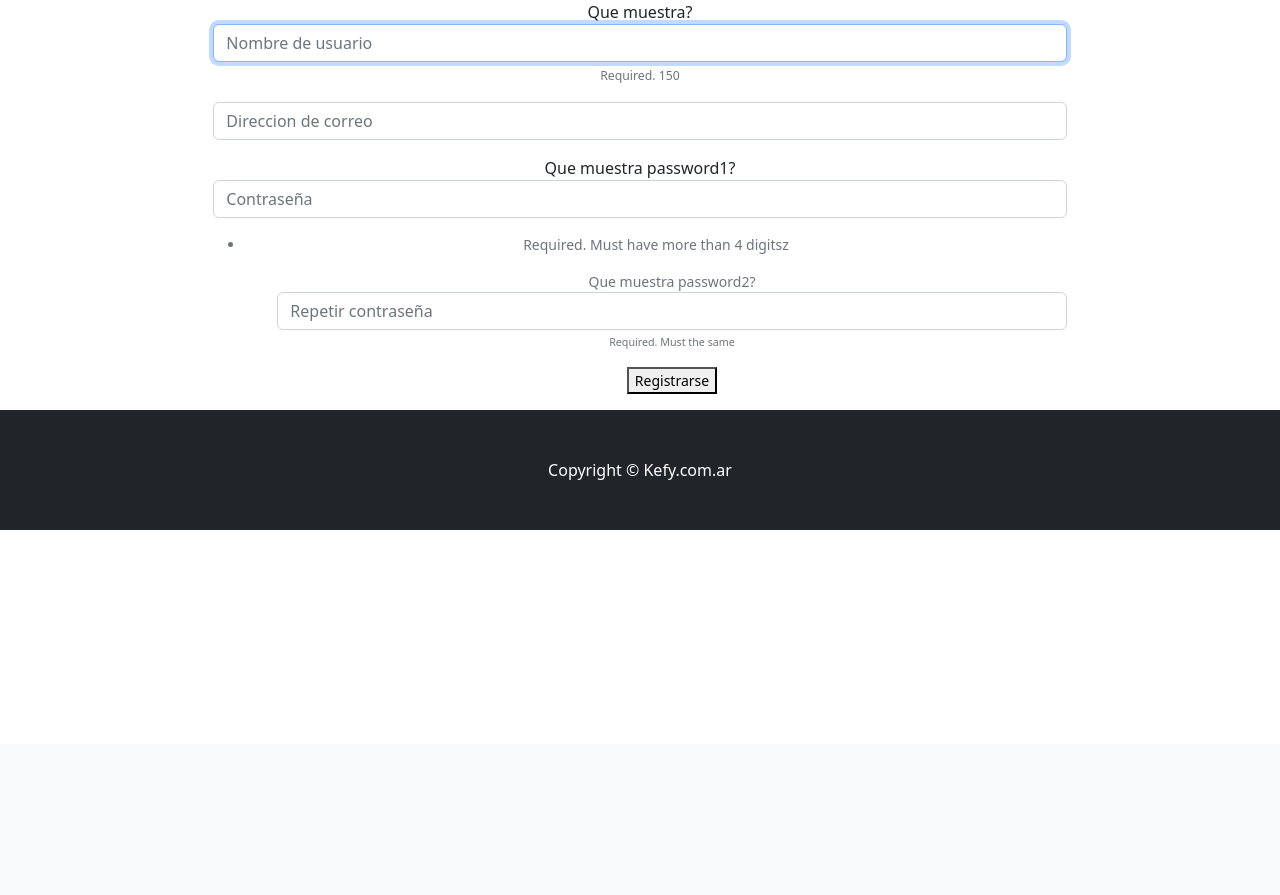
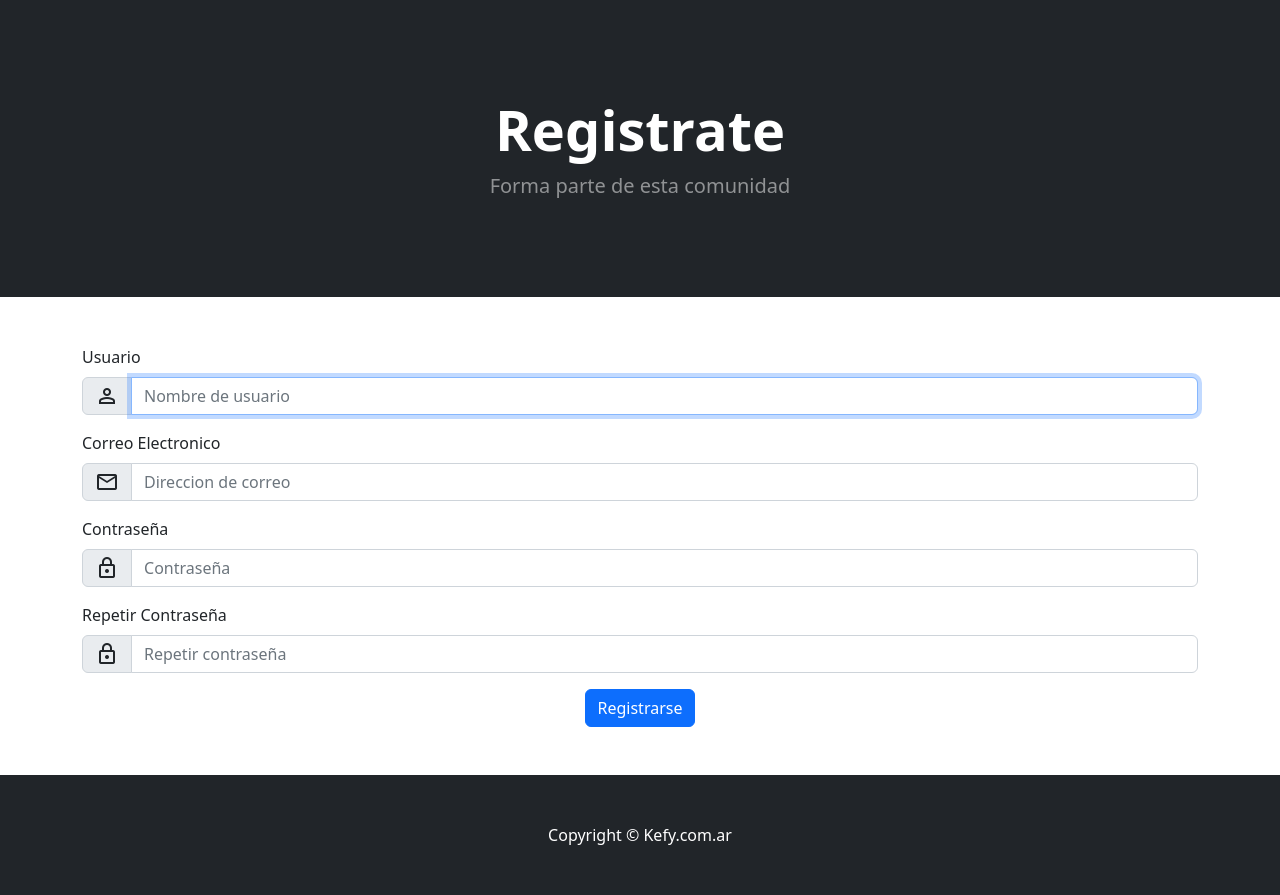
Before and after one commit to Kefy-Proyects/ecommerce-django, a Django app: page /register/ in a window 1280 px wide. Shown: the part 56-951 px from the top of the page. Before the commit the page ends 586 px from the top, so only its background shows below. Run offline with Django 4.2, Linux system fonts and the light colour scheme; some libraries are stand-ins or nearby versions.

Commit message:
Formulario-valiaciones

```diff
--- a/apps/store/forms.py
+++ b/apps/store/forms.py
@@ -2,27 +2,87 @@ from django.contrib.auth.models import User
 from django.contrib.auth.forms import UserCreationForm
 from django import forms
 
+from django.core.exceptions import ValidationError
+
 class SignUpForm(UserCreationForm):
-    email=forms.EmailField(label='', widget=forms.TextInput(attrs={'class':'form-control', 'placeholder':'Direccion de correo'}))
-    print('hola')
+    email=forms.EmailField(label='Correo Electronico', widget=forms.TextInput(attrs={'class':'form-control','id':'validationEmail', 'placeholder':'Direccion de correo'}))
     class Meta:
         model=User
         fields=('username', 'email', 'password1', 'password2')
+
+    # def clean_username(self):
+    #     username=self.cleaned_data.get('username')
+    #     if not 6 <= len(username) <= 12:
+
+    #         raise ValidationError('El usuario debe tener entre 6 y 12 caracteres.')
+
+    #     return username
+
+    # def clean_password2(self):
+    #     password1=self.cleaned_data.get('password1')
+    #     password2=self.cleaned_data.get('password2')
+
+    #     if len(password2) < 7:
+    #         raise ValidationError('La contraseña debe tener mas de 6 caracteres.')
+
+    #     if password1 != password2:
+    #         raise ValidationError('Las contraseñas no coinciden.')
+
+    #     digit=False
+    #     minusc=False
+    #     mayusc=False
+    #     for passw in password2:
+    #         if passw.isspace():
+    #             raise ValidationError('La contraseña no puede tener espacios en blanco.')
+    #         elif passw.isdigit():
+    #             digit=True
+    #         elif passw.isupper():
+    #             mayusc=True
+    #         elif passw.islower():
+    #             minusc=True
+
+    #     if not digit:
+    #         raise ValidationError('La contraseña debe tener al menos un numero')
+    #     if not minusc:
+    #         raise ValidationError('La contraseña debe tener al menos una minuscula.')
+    #     if not mayusc:
+    #         raise ValidationError('La contraseña debe contener al menos una mayuscula.')
+
+    #     return password2
+
+
+
+    def save(self, commit=True):
+        user=User.objects.create_user(
+            self.cleaned_data['username'],
+            self.cleaned_data['email'],
+            self.cleaned_data['password1']
+        )
+        return user
 
     def __init__(self, *args, **kwargs):
         super(SignUpForm, self).__init__(*args, **kwargs)
 
         self.fields['username'].widget.attrs['class']='form-control'
         self.fields['username'].widget.attrs['placeholder']='Nombre de usuario'
-        self.fields['username'].label='Que muestra?'
-        self.fields['username'].help_text='<span class="form-text text-muted"><small>Required. 150 </small></span>'
+        self.fields['username'].widget.attrs['id']='validationUsername'
+        self.fields['username'].widget.attrs['required']=''
+
+        self.fields['username'].label='Usuario'
+        self.fields['username'].help_text=''
 
         self.fields['password1'].widget.attrs['class']='form-control'
         self.fields['password1'].widget.attrs['placeholder']='Contraseña'
-        self.fields['password1'].label='Que muestra password1?'
-        self.fields['password1'].help_text='<ul class="form-text text-muted"><li>Required. Must have more than 4 digitsz </li><ul>'
+        self.fields['password1'].widget.attrs['id']='validationPassword1'
+        self.fields['password1'].widget.attrs['required']=''
+
+        self.fields['password1'].label='Contraseña'
+        self.fields['password1'].help_text=''
 
         self.fields['password2'].widget.attrs['class']='form-control'
         self.fields['password2'].widget.attrs['placeholder']='Repetir contraseña'
-        self.fields['password2'].label='Que muestra password2?'
-        self.fields['password2'].help_text='<span class="form-text text-muted"><small>Required. Must the same </small></span>'
+        self.fields['password2'].widget.attrs['id']='validationPassword2'
+        self.fields['password2'].widget.attrs['required']=''
+
+        self.fields['password2'].label='Repetir Contraseña'
+        self.fields['password2'].help_text=''
--- a/apps/store/templates/store/base.html
+++ b/apps/store/templates/store/base.html
@@ -13,6 +13,8 @@
         <link href="https://cdn.jsdelivr.net/npm/bootstrap-icons@1.5.0/font/bootstrap-icons.css" rel="stylesheet" />
         <!-- Core theme CSS (includes Bootstrap)-->
         <link href="{% static 'css/styles.css' %}" rel="stylesheet" />
+        <!-- Google icons -->
+        <link rel="stylesheet" href="https://fonts.googleapis.com/css2?family=Material+Symbols+Outlined:opsz,wght,FILL,GRAD@24,400,0,0" />
     </head>
     <body>
         {% include 'store/navbar.html' %}
--- a/apps/store/templates/store/register.html
+++ b/apps/store/templates/store/register.html
@@ -4,16 +4,134 @@
 {% include 'navbar.html' %}
 
 {% block content %}
-<div class="row">
+<!-- Header-->
+<header class="bg-dark py-5">
+   <div class="container px-4 px-lg-5 my-5">
+       <div class="text-center text-white">
+           <h1 class="display-4 fw-bolder">Registrate</h1>
+           <p class="lead fw-normal text-white-50 mb-0">Forma parte de esta comunidad</p>
+       </div>
+   </div>
+</header>
+
+
+<br><br>
+<div class="container ">
+   <form class="row g-3" method="POST" action="{% url 'register' %}" novalidate>
+      {% csrf_token %}
+
+      <div class="col-md-12">
+        <label for="validationUsername" class="form-label">{{form.username.label}}</label>
+        <div class="input-group ">
+         <span class=" input-group-text material-symbols-outlined">
+            person
+          </span>
+
+          {{form.username}}
+
+
+
+        </div>
+        {% if form.username.errors %}
+            {{form.username.errors}}
+        {% endif %}
+
+
+      </div>
+      <div class="col-md-12">
+        <label for="validationEmail" class="form-label">{{form.email.label}}</label>
+        <div class="input-group has-validation">
+         <span class=" input-group-text material-symbols-outlined">
+            mail
+            </span>
+            {{form.email}}
+
+         <div class="invalid-feedback">
+            Por favor, escribe un correo electronico.
+         </div>
+        </div>
+        {% if form.email.errors %}
+          {{form.email.errors}}
+        {% endif %}
+
+      </div>
+
+      <div class="col-md-12">
+        <label for="validationPassword1" class="form-label">{{form.password1.label}}</label>
+        <div class="input-group has-validation">
+         <span class=" input-group-text material-symbols-outlined">
+            lock
+            </span>
+
+
+            {{form.password1}}
+            <div class="invalid-feedback">
+               Contraseña invalida
+            </div>
+        </div>
+
+      </div>
+      <div class="col-md-12">
+         <label for="validationPassword2" class="form-label">{{form.password2.label}}</label>
+        <div class="input-group has-validation">
+         <span class=" input-group-text material-symbols-outlined">
+            lock
+            </span>
+            {{form.password2}}
+            <div class="invalid-feedback">
+               Contraseña invalida
+            </div>
+        </div>
+        {% if form.password2.errors %}
+          {{form.password2.errors}}
+        {% endif %}
+
+
+       </div>
+      <div class="col-12 text-center">
+        <button class="btn btn-primary" type="submit">Registrarse</button>
+      </div>
+    </form>
+
+</div>
+<br><br>
+
+<!-- <div class="row">
     <center>
         <div class="col-8">
-            <form method="POST" action="{% url 'register' %}">
+            <form method="POST" action="{% url 'register' %}"  class="needs-validation" novalidate>
                 {% csrf_token %}
-                {{ form.as_p }}
-                <button type="submit">Registrarse</button>
+                    {% for error in form.username.errors %}
+                    <h1>eror</h1>
+                      <h2> {{error}}</h2>
+                    {% endfor %}
+                    {{form.as_p}}
+                    <button class="btn btn-primary" type="submit">Registrarse</button>
             </form>
         </div>
     </center>
-</div>
+</div> -->
+
+
+  <script>
+  // Example starter JavaScript for disabling form submissions if there are invalid fields
+  (function() {
+    'use strict';
+    window.addEventListener('load', function() {
+      // Fetch all the forms we want to apply custom Bootstrap validation styles to
+      var forms = document.getElementsByClassName('needs-validation');
+      // Loop over them and prevent submission
+      var validation = Array.prototype.filter.call(forms, function(form) {
+        form.addEventListener('submit', function(event) {
+          if (form.checkValidity() === false) {
+            event.preventDefault();
+            event.stopPropagation();
+          }
+          form.classList.add('was-validated');
+        }, false);
+      });
+    }, false);
+  })();
+  </script>
 
 {% endblock %}
--- a/apps/store/views.py
+++ b/apps/store/views.py
@@ -6,10 +6,8 @@ from .forms import SignUpForm
 # Create your views here.
 
 def register_user(request):
-    form = SignUpForm()
     if request.method == 'POST':
         form = SignUpForm(request.POST)
-
         if form.is_valid():
             form.save()
             username=form.cleaned_data['username']
@@ -21,12 +19,10 @@ def register_user(request):
 
             messages.success(request, (f'Bienvenido, {username}!!!'))
             return redirect('home')
-        else:
-            messages.error(request, ('Ha ocurrido un error en el registro...'))
-            return redirect('register')
     else:
         form = SignUpForm()
-        return render(request, 'store/register.html', {'form':form})
+
+    return render(request, 'store/register.html', {'form':form})
 
 def home(request):
     products=Product.objects.all()
```
Also changed, not shown: db.sqlite3, static/assets/icons/lock-solid.svg (added).
